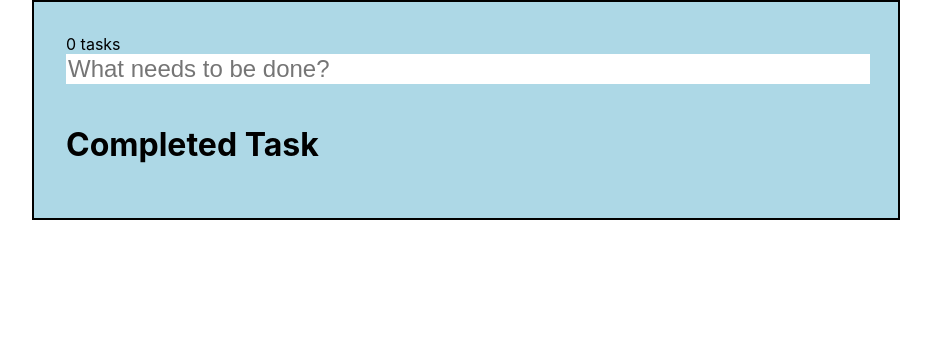
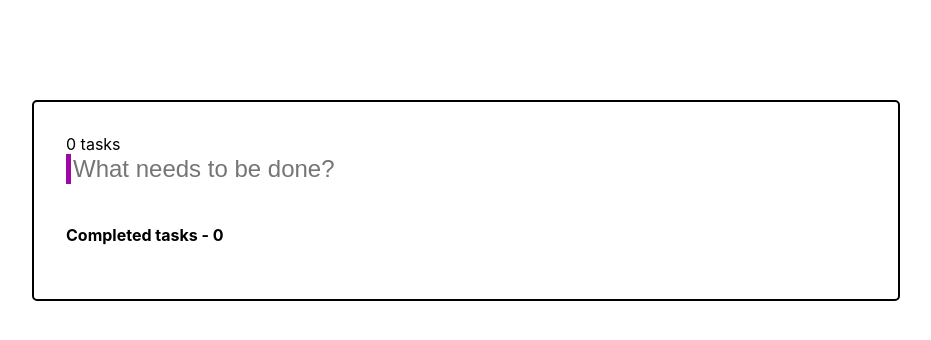
Before and after one commit to tejasveedighe/todo-app, a React (Create React App) app: page / in a window 1280 px wide. Shown: the top 340 px of the page, without its empty margins (174-1105 px from the left). Built offline with nearby package versions, Linux system fonts and the light colour scheme.

Commit message:
New styles

```diff
--- a/src/App.css
+++ b/src/App.css
@@ -1,53 +1,25 @@
 .App {
   max-width: 50em;
-  margin: 0 auto;
+  margin: 100px auto;
   padding: 32px;
   border: 2px solid black;
-  background-color: lightblue;
-}
-
-
-.App-logo {
-  height: 40vmin;
-  pointer-events: none;
-}
-
-@media (prefers-reduced-motion: no-preference) {
-  .App-logo {
-    animation: App-logo-spin infinite 20s linear;
-  }
-}
-
-.App-header {
-  background-color: #282c34;
-  min-height: 100vh;
-  display: flex;
-  flex-direction: column;
-  align-items: center;
-  justify-content: center;
-  font-size: calc(10px + 2vmin);
-  color: white;
-}
-
-.App-link {
-  color: #61dafb;
-}
-
-@keyframes App-logo-spin {
-  from {
-    transform: rotate(0deg);
-  }
-  to {
-    transform: rotate(360deg);
-  }
+  border-radius: 5px;
 }
 
 .todo-input {
   font-size: 24px;
-  border: none;
+  border-style: none none none solid;
+  border-width: 5px;
+  border-color: rgb(160, 5, 165);
   width: 100%;
 }
 
-.todo-input:focus {
+ul {
+  border-style: solid;
+  border-color: grey;
+  border-width: 1px;
+}
 
+.complete-btn {
+  margin: auto auto auto 90%;
 }
--- a/src/App.js
+++ b/src/App.js
@@ -20,7 +20,7 @@ const Completed = ({ completedList }) => {
 
 const Input = ({ newTodo, addTodo, handleTodoChange }) => {
   return (
-    <form onSubmit={addTodo}>
+    <form className="todo-form" onSubmit={addTodo}>
       <input className="todo-input" value={newTodo} onChange={handleTodoChange} placeholder="What needs to be done?"></input>
     </form>
   );
@@ -35,9 +35,9 @@ const TodoList = ({ todoList, handleTaskComplete }) => {
     <ul>
       {todoList.map((todo) => (
         <div key={todoList.indexOf(todo)}>
-          <li>
+          <li className="todo-list">
             {todo.task}{" "}
-            <button
+            <button className="complete-btn"
               onClick={() => {
                 handleTaskComplete(todo);
               }}
@@ -91,7 +91,7 @@ const App = () => {
       />
       <TodoList todoList={todoList} handleTaskComplete={handleTaskComplete} />
       <br />
-      <h1>Completed Task</h1>
+      <h4>Completed tasks - {completedList.length} </h4>
       <Completed completedList={completedList} />
     </div>
   );
```
